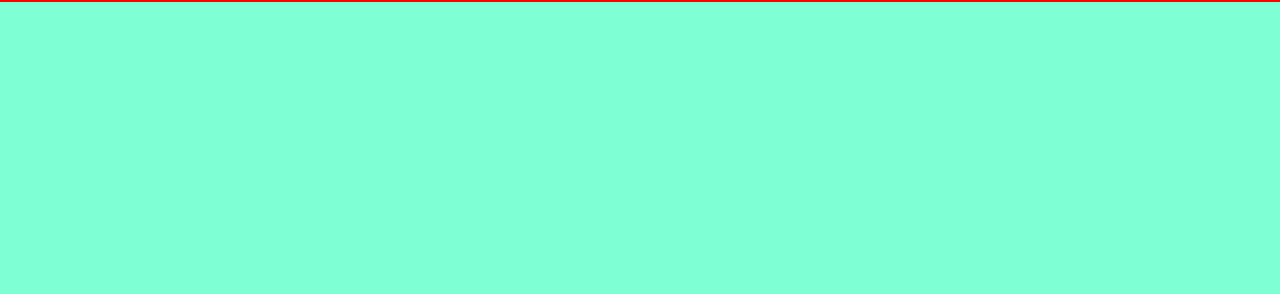
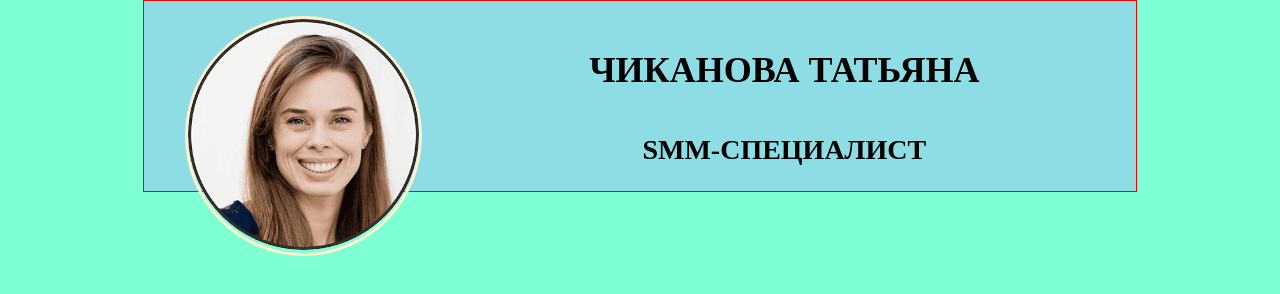
Before and after one commit to trueorn/stepProject1, a plain HTML site: page index.html in a window 1280 px wide. Drawn offline with Linux system fonts and the light colour scheme.

Commit message:
header done

```diff
--- a/index.html
+++ b/index.html
@@ -9,18 +9,26 @@
 </head>
 <body>
     <div class="wrapper">
-        <header>
-
+        <header class="bg-main">
+            <div class="header-left w-30">
+                <div class="header-logo">
+                    <img src="Аватар.png" alt="">
+                </div>
+            </div>
+            <div class="header-right w-70">
+                <h2>ЧИКАНОВА ТАТЬЯНА</h2>
+                <p>SMM-СПЕЦИАЛИСТ</p>
+            </div>
         </header>
         <main>
-            <aside>
+            <aside class="bg-second">
 
             </aside>
             <section>
 
             </section>
         </main>
-        <footer>
+        <footer class="bg-main">
 
         </footer>
     </div>
--- a/static/styles/styles.css
+++ b/static/styles/styles.css
@@ -3,22 +3,45 @@ html, body{
 }
 body{
     background-color: aquamarine;
+    font-family: 'Courier New', Courier, monospace;
 }
 img {
     max-width: 100%;
 }
 .wrapper{
     min-width: 360px;
-    max-width: 992 px;
-    margin: 0% auto;
+    max-width: 992px;
+    margin: 0px auto;
     border: 1px solid red;
-    background-image:  url(../анкета\ smm.png);
 }
-.bgMain{
+.bg-main{
     background-color: #8edde4;
 }
+.bg-second{
+    background-color: #fff3cb;
+}
+.header-left{
+    position: relative;
+    display: flex;
+    justify-content: center;
+}
+.header-right{
+    text-align: center;
+}
+.header-right p{
+    font-size: 28px;
+    font-weight: 600;
+    padding: 12px 0px;
+}
+.header-right h2{
+    font-size: 36px;
+    font-weight: 700;
+    padding: 36px 0px;
+}
 .wrapper header{
-    background-color: #fff3cb;
+    display: flex;
+    justify-content: space-around;
+    padding: 15px;
 }
 .wrapper main{
 
@@ -26,3 +49,18 @@ img {
 .wrapper footer{
 
 }
+.header-logo{
+    width: 80%;
+    position: absolute;
+    border-radius: 50%;
+    border: 3px solid #fff3cb;
+}
+.header-logo img{
+    border-radius: 50%;
+}
+.w-30{
+    width: 30%;
+}
+.w-70{
+    width: 70%;
+}
```
Also changed, not shown: Аватар.png (added).
